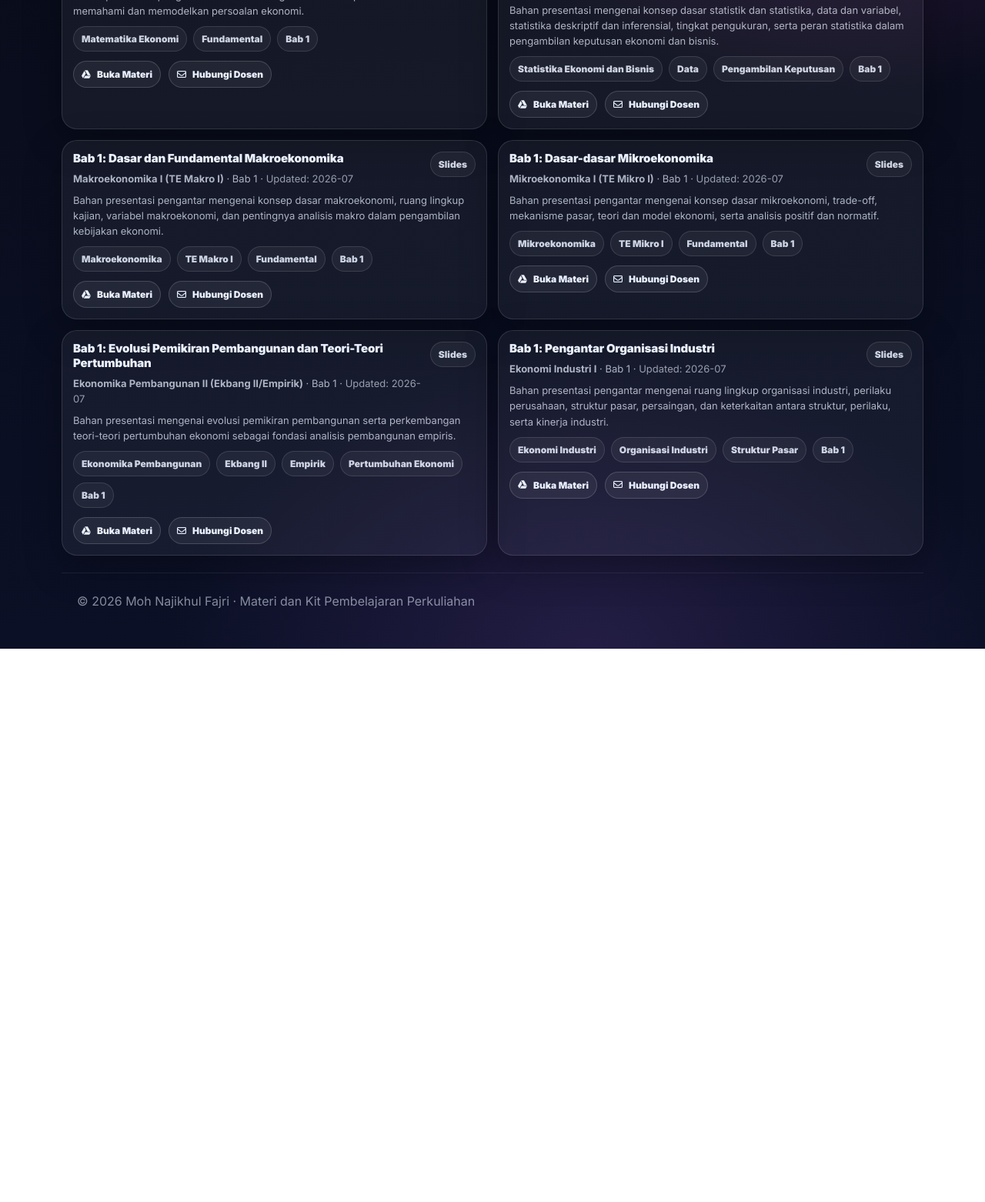
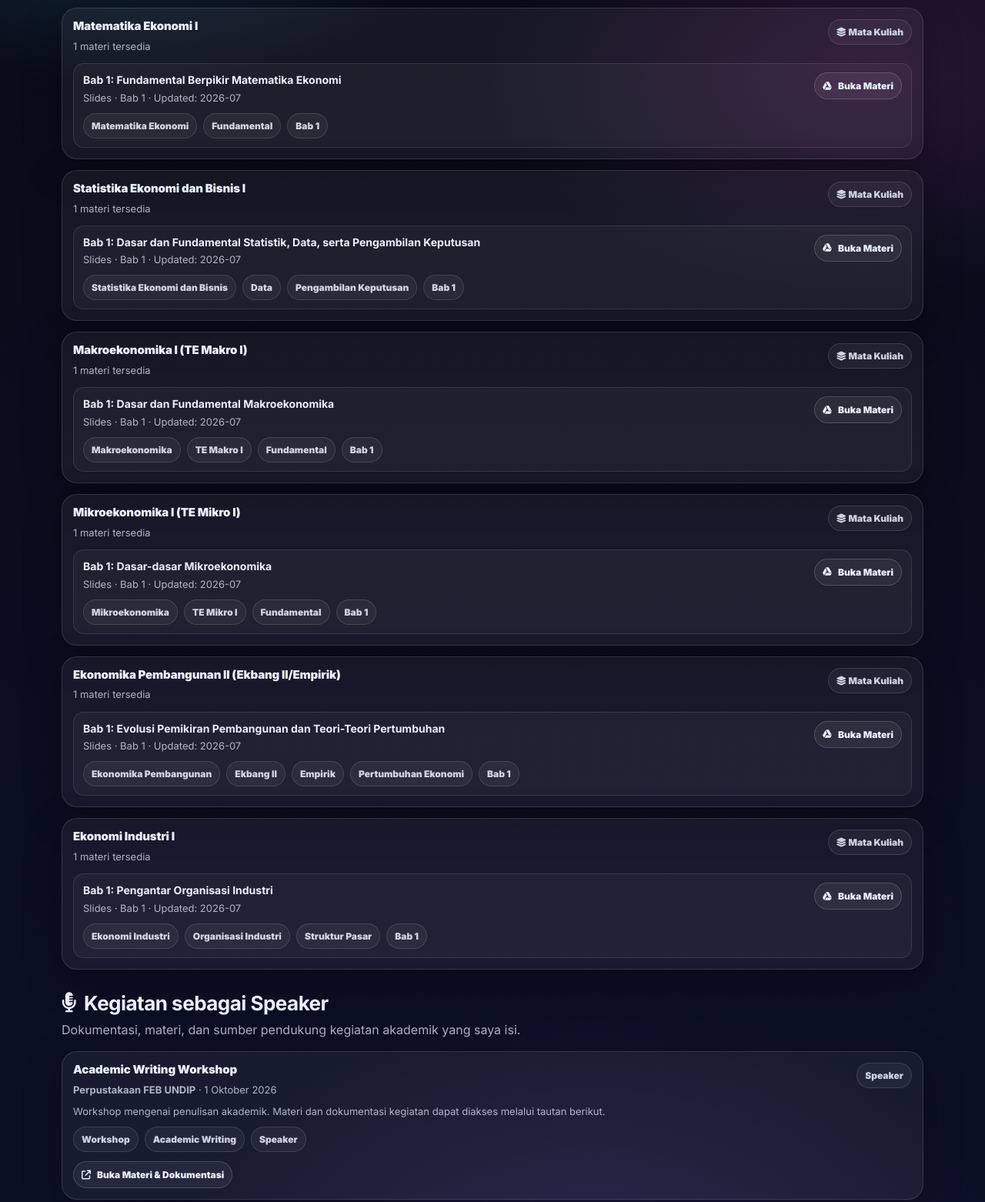
Before and after one commit to fajrijkl/web, a plain HTML site: page teaching.html in a window 1280 px wide. Shown: the part 585-2147 px from the top of the page at 77% size. Before the commit the page ends 1428 px from the top, so only its background shows below. Drawn offline with Linux system fonts and the light colour scheme.

Commit message:
Update teaching.html

```diff
--- a/teaching.html
+++ b/teaching.html
@@ -272,6 +272,19 @@
       gap: 14px;
       margin-top: 10px;
     }
+    .section-title{
+      display:flex;
+      align-items:center;
+      gap:10px;
+      margin: 28px 0 6px;
+      font-size: clamp(20px, 2.4vw, 26px);
+      letter-spacing:-.02em;
+    }
+    .section-intro{
+      margin:0 0 14px;
+      color:var(--muted);
+      line-height:1.7;
+    }
     .card{
       grid-column: span 6;
       border: 1px solid rgba(255,255,255,.12);
@@ -333,6 +346,30 @@
       display:inline-flex; align-items:center; gap:8px;
     }
     .linkbtn:hover{ background: rgba(255,255,255,.10); transform: translateY(-1px); }
+
+    .course-card{ grid-column:span 12; }
+    .course-list{
+      list-style:none;
+      margin:12px 0 0;
+      padding:0;
+      display:grid;
+      gap:9px;
+    }
+    .course-list li{
+      display:flex;
+      align-items:flex-start;
+      justify-content:space-between;
+      gap:12px;
+      padding:11px 12px;
+      border:1px solid rgba(255,255,255,.10);
+      border-radius:14px;
+      background:rgba(255,255,255,.035);
+    }
+    .course-list h4{ margin:0; font-size:14px; line-height:1.4; }
+    .course-list .meta2{ margin-top:3px; }
+    .course-list .linkbtn{ flex:0 0 auto; }
+    .activity-card{ grid-column:span 12; }
+    .activity-card .meta2{ max-width:85ch; }
 
     .empty{
       border: 1px dashed rgba(255,255,255,.18);
@@ -403,6 +440,7 @@
       .hero{ padding-top:24px; }
       .hero-card{ padding:16px; border-radius:22px; }
       .search{ min-width:100%; }
+      .course-list li{ flex-direction:column; }
       .chips{
         flex-wrap:nowrap;
         justify-content:flex-start;
@@ -486,7 +524,17 @@
       </div>
     </div>
 
-    <section id="grid" class="grid" aria-live="polite"></section>
+    <section aria-labelledby="materials-title">
+      <h2 id="materials-title" class="section-title"><i class="fa-solid fa-book-open"></i> Materi per Mata Kuliah</h2>
+      <p class="section-intro">Pilih mata kuliah untuk melihat daftar materi yang tersedia. Materi pada mata kuliah yang sama dikelompokkan dalam satu kartu.</p>
+      <div id="grid" class="grid" aria-live="polite"></div>
+    </section>
+
+    <section aria-labelledby="speaker-title">
+      <h2 id="speaker-title" class="section-title"><i class="fa-solid fa-microphone-lines"></i> Kegiatan sebagai Speaker</h2>
+      <p class="section-intro">Dokumentasi, materi, dan sumber pendukung kegiatan akademik yang saya isi.</p>
+      <div id="speaker-grid" class="grid"></div>
+    </section>
 
 
 
@@ -600,6 +648,18 @@
       }
     ];
 
+    // ===== KEGIATAN AKADEMIK / SPEAKER =====
+    const speakerActivities = [
+      {
+        title: "Academic Writing Workshop",
+        organizer: "Perpustakaan FEB UNDIP",
+        date: "1 Oktober 2026",
+        note: "Workshop mengenai penulisan akademik. Materi dan dokumentasi kegiatan dapat diakses melalui tautan berikut.",
+        url: "https://mega.nz/folder/yfRhWD7R#z83i7bmVTfOv-64824dIIg",
+        tags: ["Workshop", "Academic Writing", "Speaker"]
+      }
+    ];
+
     // ===== RENDER =====
     const grid = document.getElementById("grid");
     const qEl = document.getElementById("q");
@@ -625,36 +685,54 @@
         return;
       }
 
-      grid.innerHTML = items.map(m => `
-        <article class="card">
+      const grouped = items.reduce((groups, item) => {
+        (groups[item.course] ||= []).push(item);
+        return groups;
+      }, {});
+
+      grid.innerHTML = Object.entries(grouped).map(([course, courseItems]) => `
+        <article class="card course-card">
           <div class="head">
             <div>
-              <h3 class="title">${m.title}</h3>
-              <div class="meta2">
-                <b>${m.course}</b> · ${m.week} · <span style="color: rgba(234,240,255,.62)">Updated: ${m.updated}</span>
-              </div>
+              <h3 class="title">${course}</h3>
+              <div class="meta2">${courseItems.length} materi tersedia</div>
             </div>
-            <span class="tag">${m.type}</span>
+            <span class="tag"><i class="fa-solid fa-layer-group"></i> Mata Kuliah</span>
           </div>
+          <ul class="course-list">
+            ${courseItems.map(m => `
+              <li>
+                <div>
+                  <h4>${m.title}</h4>
+                  <div class="meta2">${m.type} · ${m.week} · Updated: ${m.updated}</div>
+                  <div class="tags">${(m.tags||[]).map(t => `<span class="tag">${t}</span>`).join("")}</div>
+                </div>
+                ${m.url
+                  ? `<a class="linkbtn" href="${m.url}" target="_blank" rel="noopener"><i class="fa-brands fa-google-drive"></i> Buka Materi</a>`
+                  : `<span class="linkbtn" style="opacity:.65; cursor:not-allowed;"><i class="fa-regular fa-clock"></i> Segera Tersedia</span>`
+                }
+              </li>
+            `).join("")}
+          </ul>
+        </article>
+      `).join("");
+    }
 
-          <div class="meta2">${m.note || ""}</div>
-
-          <div class="tags">
-            ${(m.tags||[]).map(t => `<span class="tag">${t}</span>`).join("")}
+    function renderSpeakerActivities(){
+      const speakerGrid = document.getElementById("speaker-grid");
+      speakerGrid.innerHTML = speakerActivities.map(activity => `
+        <article class="card activity-card">
+          <div class="head">
+            <div>
+              <h3 class="title">${activity.title}</h3>
+              <div class="meta2"><b>${activity.organizer}</b> · ${activity.date}</div>
+            </div>
+            <span class="tag">Speaker</span>
           </div>
-
+          <div class="meta2">${activity.note}</div>
+          <div class="tags">${activity.tags.map(tag => `<span class="tag">${tag}</span>`).join("")}</div>
           <div class="actions">
-            ${m.url
-              ? `<a class="linkbtn" href="${m.url}" target="_blank" rel="noopener">
-                   <i class="fa-brands fa-google-drive"></i> Buka Materi
-                 </a>`
-              : `<span class="linkbtn" style="opacity:.65; cursor:not-allowed;">
-                   <i class="fa-regular fa-clock"></i> Tautan Segera Tersedia
-                 </span>`
-            }
-            <a class="linkbtn" href="mailto:fajrijikhul@lecturer.undip.ac.id?subject=Request%20Teaching%20Material&body=Halo%20Pak%20Fajri,%20saya%20ingin%20meminta%20materi:%20${encodeURIComponent(m.title)}%20(%20${encodeURIComponent(m.course)}%20).">
-              <i class="fa-regular fa-envelope"></i> Hubungi Dosen
-            </a>
+            <a class="linkbtn" href="${activity.url}" target="_blank" rel="noopener"><i class="fa-solid fa-arrow-up-right-from-square"></i> Buka Materi & Dokumentasi</a>
           </div>
         </article>
       `).join("");
@@ -672,6 +750,7 @@
 
     document.getElementById("year").textContent = new Date().getFullYear();
     render();
+    renderSpeakerActivities();
   </script>
 </body>
 </html>
```
